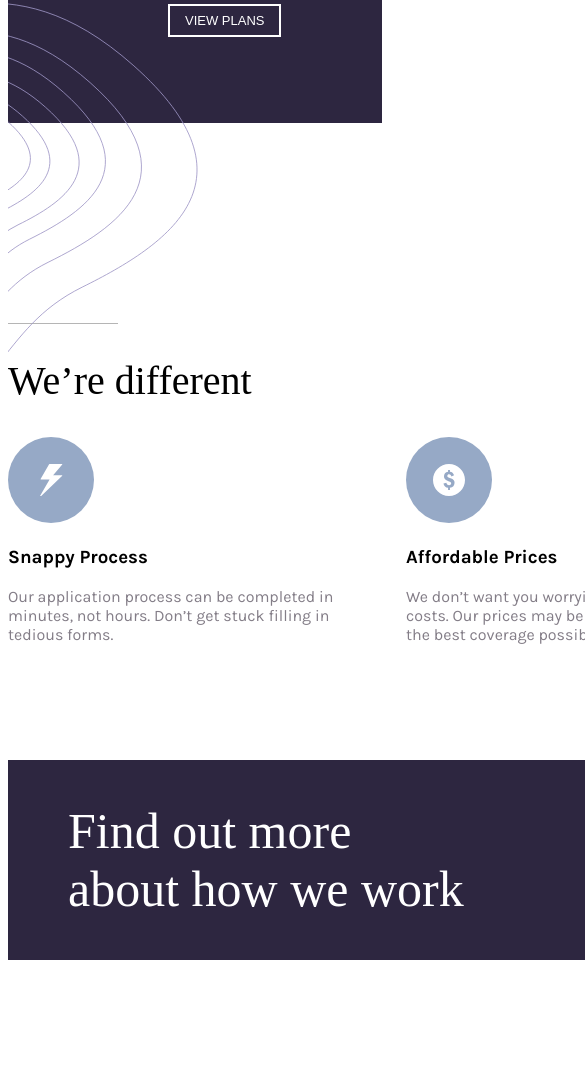
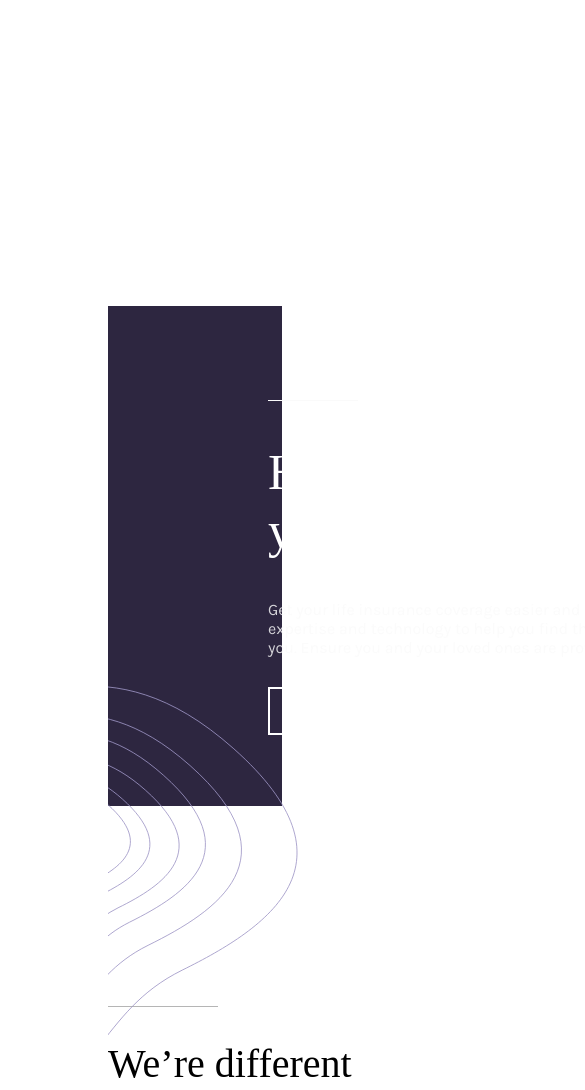
Before and after one commit to Mac044/Insure_Landing_Page, a plain HTML site: page index.html in a window 390 px wide. Shown: the part 450-1540 px from the top of the page, 585 px wide, since content can reach past the window. Drawn offline with Linux system fonts and the light colour scheme.

Commit message:
styling media query

```diff
--- a/style.css
+++ b/style.css
@@ -238,3 +238,79 @@ button{
     margin-top: 19px;
     background-color:hsl(0, 0%, 98%);
 }
+
+/* Iphones or normal phones 0px - 600px */
+@media only screen and (max-width: 600px) {
+    body{
+      padding: 100px;
+      align-items: center;
+    }
+
+    .header_{
+        background-color: hsl(256, 26%, 20%);
+        display: flex;
+        flex-direction: column;
+        color: white;
+        margin-top: 600px;
+    }
+
+    .Nav_list img{
+      padding: 15px;
+    }
+
+   .Nav_list ul{
+    display: none;
+   }
+
+   .header_ .img__ {
+    margin-bottom: 500px;
+    width: 500px;
+    height: 560px;
+}
+
+.header_2   .Advantages_ {
+    flex-direction: column;
+    margin: auto;
+    text-align: center;
+}
+
+.About_us {
+    display: flex;
+    flex-direction: column;
+    width: 1200px;
+    height: 1200px;
+    overflow: hidden;
+    background-image:url(images/bg-pattern-how-we-work-mobile.svg);
+    background-repeat: no-repeat;
+    background-position: top right;
+    background-size: 400px 1100px;
+}
+
+.About_us h1 {
+    font-size: 150px;
+    font-weight: 400;
+    width: 950px;
+    text-align: center;
+    margin-top: 150px;
+}
+
+.About_us button {
+    font-size: 50px;
+    margin-left: 0px;
+    margin-top: 750px;
+    border-color: white;
+    padding-left: 50px;
+    padding-right: 50px;
+    padding: 30px;
+}
+
+.About_us img {
+    display: none;
+}
+
+
+
+
+
+
+}
```
